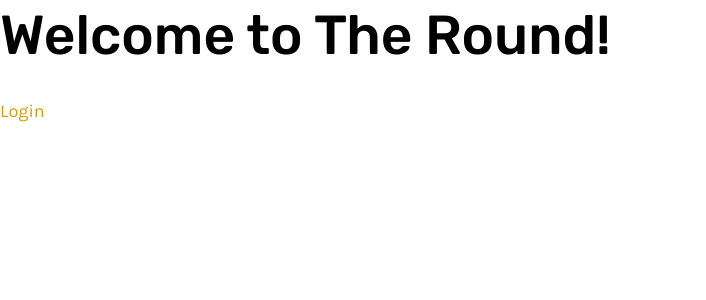
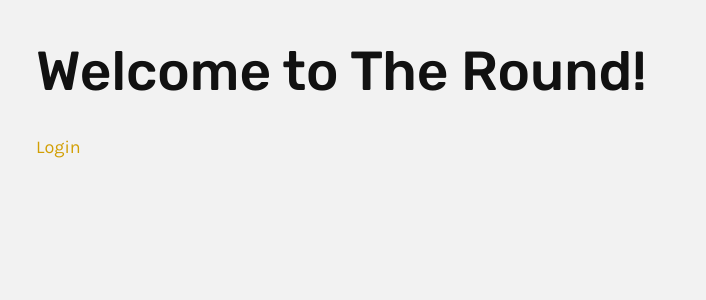
Before and after one commit to gdgkirkley/the-round, a Next.js app: page / in a window 1280 px wide. Shown: the top 300 px of the page, without its empty margins (0-706 px from the left). Built offline with nearby package versions, Linux system fonts and the light colour scheme; no server answers.

Commit message:
Add BasePage and meta info

```diff
--- /dev/null
+++ b/components/BasePage.tsx
@@ -0,0 +1,22 @@
+import styled from 'styled-components';
+import Meta from 'components/Meta';
+
+const Page = styled.div`
+  min-height: 100vh;
+`;
+
+const Main = styled.main`
+  margin: 0 auto;
+  padding: 2rem;
+  max-width: 100%;
+  min-height: calc(100vh - 300px);
+`;
+
+const BasePage: React.FC<React.PropsWithChildren<any>> = ({ children }) => (
+  <Page className="dark">
+    <Meta />
+    <Main>{children}</Main>
+  </Page>
+);
+
+export default BasePage;
--- /dev/null
+++ b/components/Meta.tsx
@@ -0,0 +1,12 @@
+import Head from 'next/head';
+
+const Meta = () => (
+  <Head>
+    <meta name="viewport" content="width=device-width, initial-scale=1" />
+    <meta charSet="utf-8" />
+    <link rel="shortcut icon" href="/favicon.ico" />
+    <title>The Round</title>
+  </Head>
+);
+
+export default Meta;
--- a/pages/_app.tsx
+++ b/pages/_app.tsx
@@ -3,6 +3,7 @@ import { AppProps } from 'next/app';
 import Head from 'next/head';
 import { UserProvider } from '@auth0/nextjs-auth0';
 import GlobalStyle from 'theme/globals';
+import BasePage from 'components/BasePage';
 
 export default function App({ Component, pageProps }: AppProps): React.ReactElement {
   return (
@@ -12,7 +13,9 @@ export default function App({ Component, pageProps }: AppProps): React.ReactElem
       </Head>
       <UserProvider>
         <GlobalStyle />
-        <Component {...pageProps} />
+        <BasePage>
+          <Component {...pageProps} />
+        </BasePage>
       </UserProvider>
     </>
   );
--- a/theme/globals.ts
+++ b/theme/globals.ts
@@ -43,7 +43,7 @@ export default createGlobalStyle`
         --colorTransparentGrey800: rgba(0, 0, 0, 0.8);
 
         /* intent colors */
-        --background: var(----colorGrey0);
+        --background: var(--colorGrey0);
         --textColor: var(--colorGrey200);
 
         /* elevation */
@@ -62,7 +62,7 @@ export default createGlobalStyle`
     body {
         margin: 0;
         background: var(--background);
-        color: --textColor;
+        color: var(--textColor);
         font-family: 'Karla', sans-serif;
         font-weight: 400;
         line-height: 1.75;
@@ -169,4 +169,9 @@ export default createGlobalStyle`
     fieldset {
         padding: 0.35em 0.75em 0.625em;
     }
+
+    .dark {
+        --background: var(--colorMidnight);
+        --textColor: var(--colorGrey0);
+    }
 `;
```
